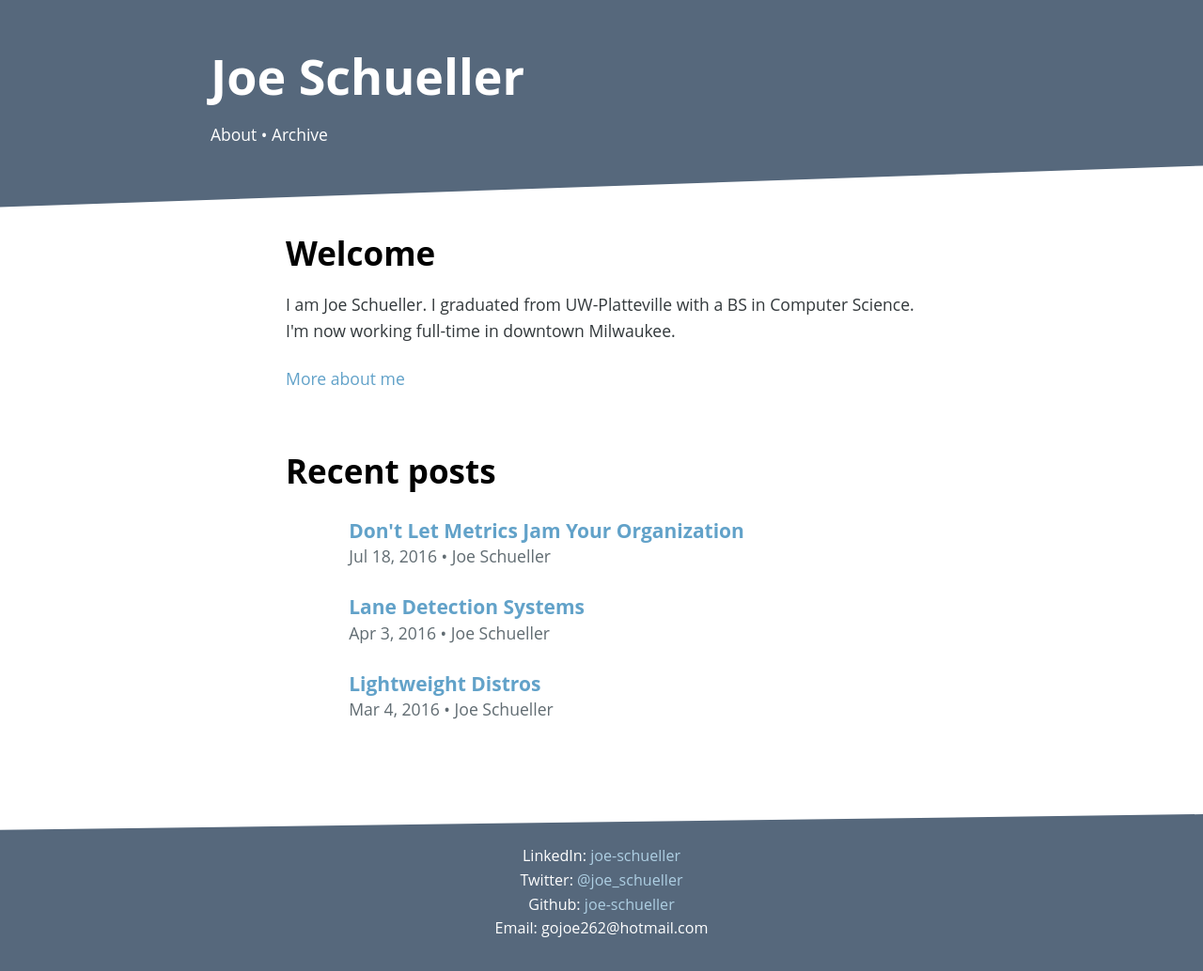
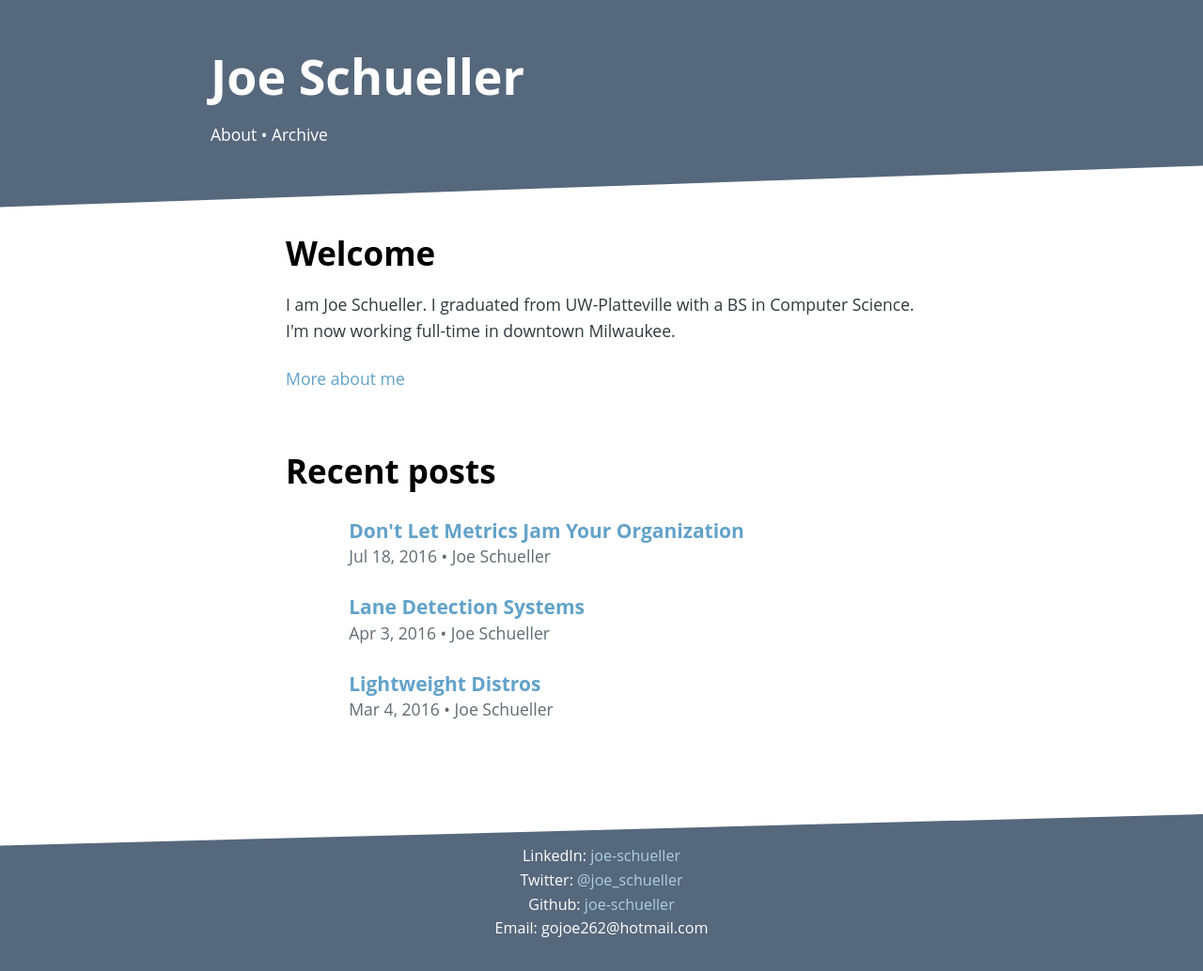
Before and after one commit to gojoe262/blog, a Jekyll site: the page built from index.html, in a window 1280 px wide. Shown: the whole page at 94% size. Built offline with Jekyll 4.4.1, drawn with Linux system fonts in a browser that asks for light colours.

Commit message:
Update footer tilt

```diff
--- a/_sass/_footer.scss
+++ b/_sass/_footer.scss
@@ -7,8 +7,8 @@ footer {
     padding-bottom: 16px;
     font-size: $font-size * 1.15;
     text-align: center;
-    -webkit-clip-path: polygon(0 10%, 100% 0%, 100% 100%, 0% 100%);
-    clip-path: polygon(0 10%, 100% 0%, 100% 100%, 0% 100%);
+    -webkit-clip-path: polygon(0 20%, 100% 0%, 100% 100%, 0% 100%);
+    clip-path: polygon(0 20%, 100% 0%, 100% 100%, 0% 100%);
 }
 
 footer a {
```
